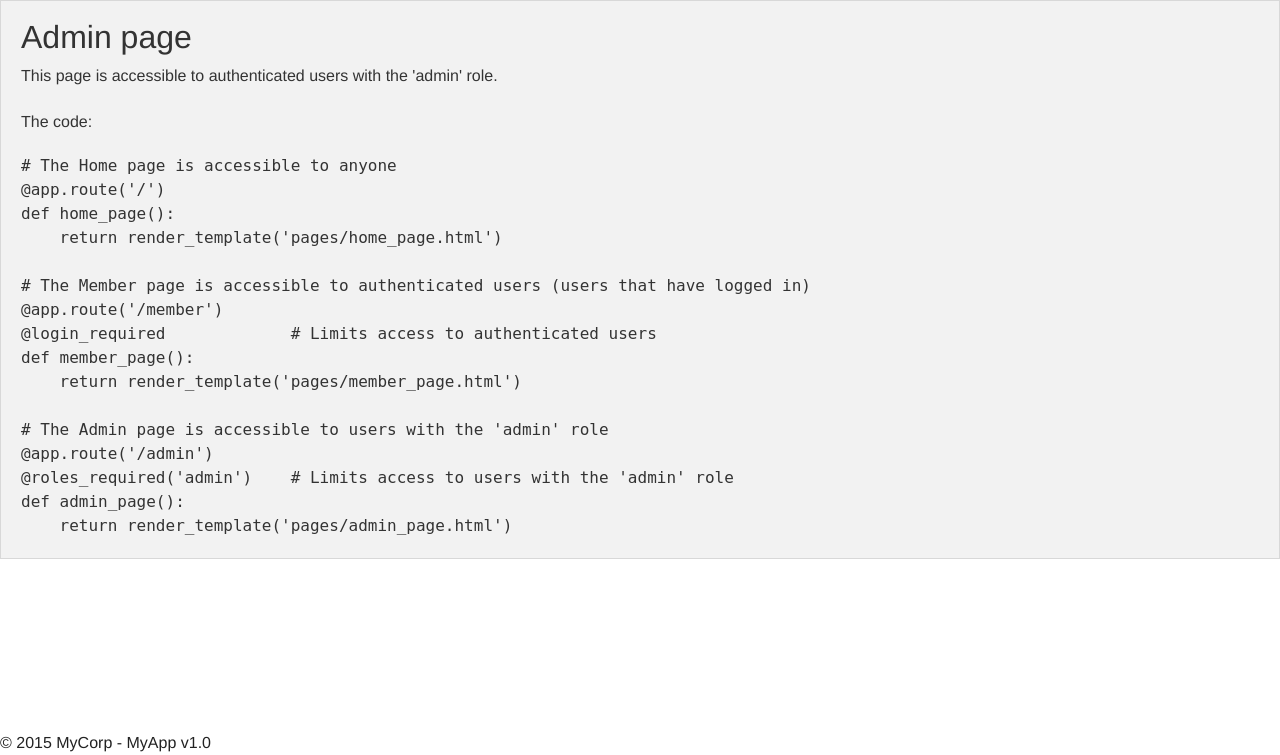
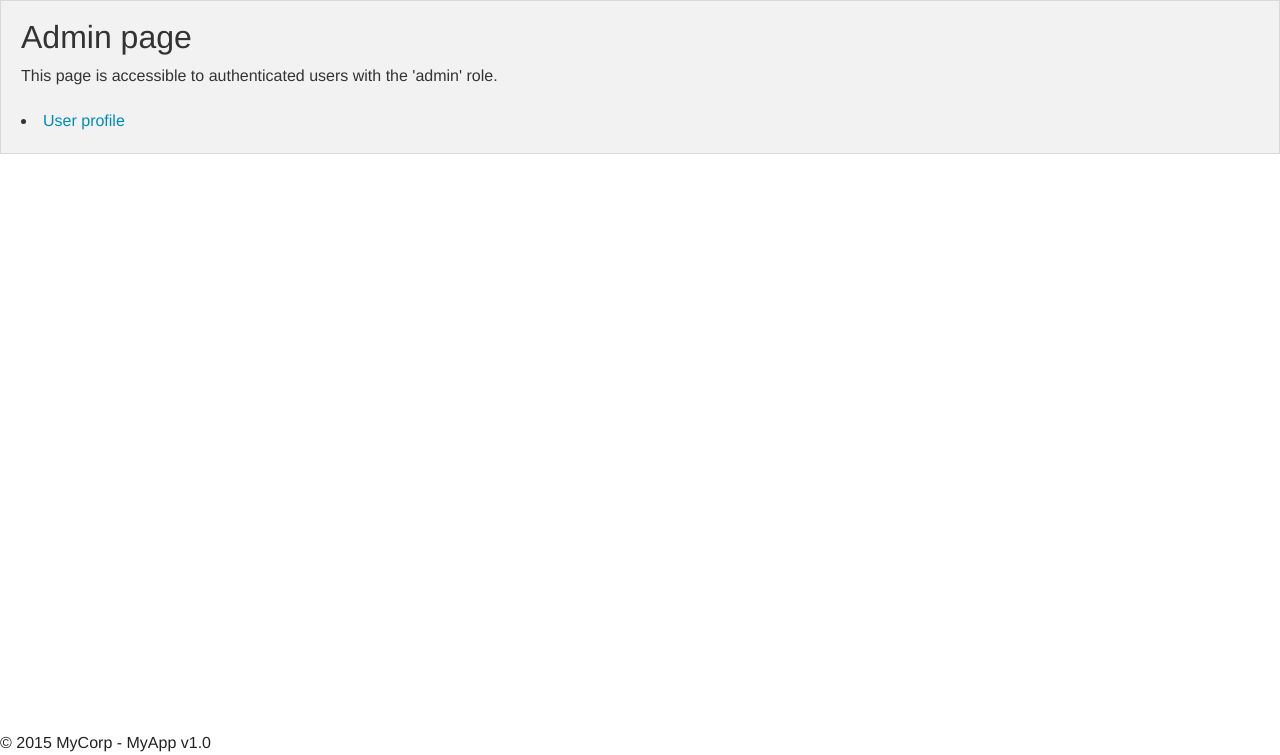
Before and after one commit to PlanetHunt/planet-hunt, a Python web app: template app/templates/pages/admin_page.html in a window 1280 px wide. Shown: the part 45-800 px from the top of the page. Run offline with Jinja, Linux system fonts and the light colour scheme; the template is opened without the code that fills it, so the values that code supplies are empty.

Commit message:
adding image views - temp changes

```diff
--- a/app/startup/init_app.py
+++ b/app/startup/init_app.py
@@ -41,6 +41,7 @@ def init_app(app, db, extra_config_settings={}):
     # Load all views.py files to register @app.routes() with Flask
     from app.pages import views
     from app.users import views
+    from app.images import views
 
     return app
 
--- a/app/templates/base_templates/base.html
+++ b/app/templates/base_templates/base.html
@@ -60,6 +60,7 @@
                     <li><a href="{{ url_for('member_page') }}">Member</a></li>
                     <li><a href="{{ url_for('admin_page') }}">Admin</a></li>
                     <li><a href="{{ url_for('user_profile_page') }}">User profile</a></li>
+                    <li><a href="{{ url_for('images_page') }}">Images</a></li>
                 </ul>
             </li>
         {% else %}
--- a/app/templates/images/index_page.html
+++ /dev/null
@@ -1,5 +0,0 @@
-{% extends "base_templates/page_base.html" %}  {# base_templates/page_base.html extends base_templates/base.html #}
-
-{% block main %}
-
-{% endblock %}
--- a/app/templates/pages/admin_page.html
+++ b/app/templates/pages/admin_page.html
@@ -5,24 +5,6 @@
 
 <p>This page is accessible to authenticated users with the 'admin' role.</p>
 
-<p>The code:</p>
-<pre>
-# The Home page is accessible to anyone
-@app.route('/')
-def home_page():
-    return render_template('pages/home_page.html')
-
-# The Member page is accessible to authenticated users (users that have logged in)
-@app.route('/member')
-@login_required             # Limits access to authenticated users
-def member_page():
-    return render_template('pages/member_page.html')
-
-# The Admin page is accessible to users with the 'admin' role
-@app.route('/admin')
-@roles_required('admin')    # Limits access to users with the 'admin' role
-def admin_page():
-    return render_template('pages/admin_page.html')
-</pre>
+<li><a href="{{ url_for('images_index_page') }}">User profile</a></li>
 
 {% endblock %}
--- a/app/users/views.py
+++ b/app/users/views.py
@@ -13,8 +13,6 @@ from app.users.forms import UserProfileForm
 #
 # User Profile form
 #
-
-
 @app.route('/user/profile', methods=['GET', 'POST'])
 @login_required
 def user_profile_page():
```
Also changed, not shown: app/images/views.py (+17 -6 lines), app/templates/images/image_view_page.html (added, +12 -0 lines), app/templates/images/images_index_page.html (added, +11 -0 lines), app/templates/pages/home_page.html (+2 -24 lines), app/app.sqlite, app/images/models.py (line endings or trailing spaces), app/static/app/images/lady-th.jpg (added), 6 other files.
